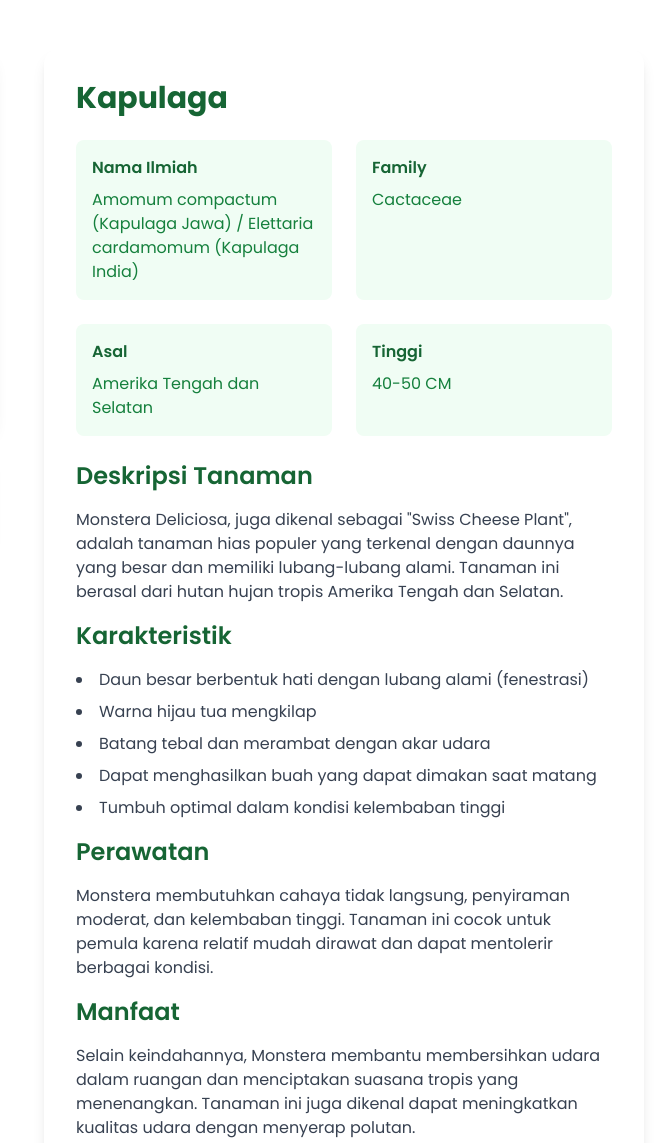
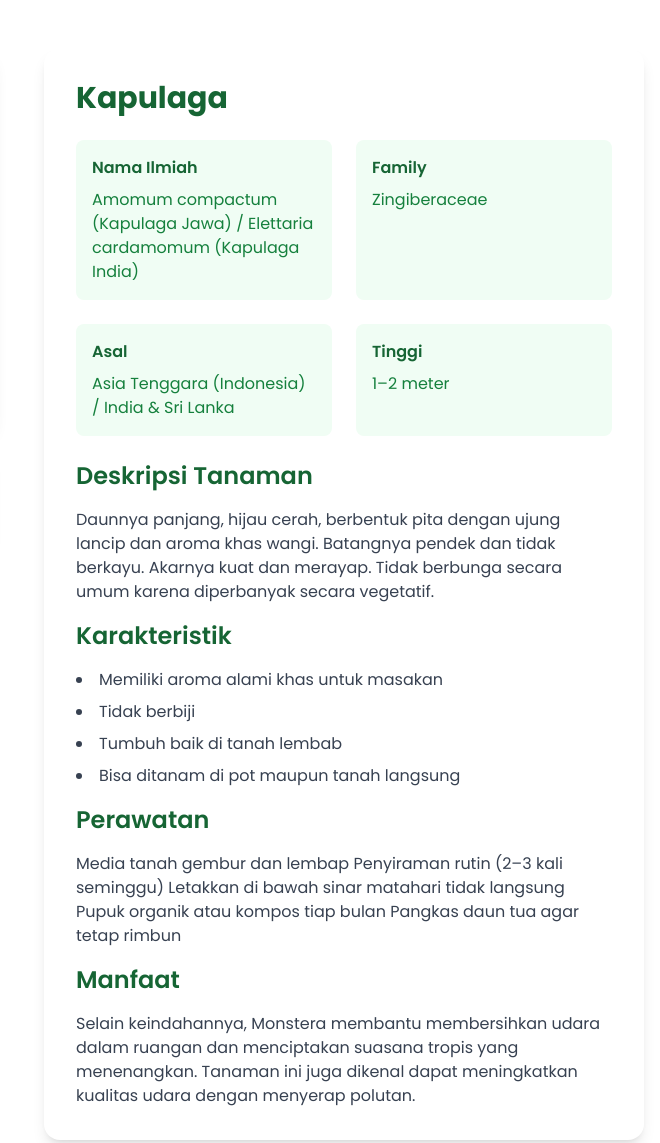
Before and after one commit to Scheminginnine-eight/plant-2, a plain HTML site: page index.html in a window 1280 px wide. Shown: the top 1143 px of the page, 620-1280 px from the left. Drawn offline with nearby package versions, Linux system fonts and the light colour scheme.

Commit message:
Update index.html

```diff
--- a/index.html
+++ b/index.html
@@ -74,36 +74,39 @@
                         </div>
                         <div class="bg-green-50 rounded-lg p-4">
                             <h3 class="font-semibold text-green-800 mb-2">Family</h3>
-                            <p class="text-green-700">Cactaceae</p>
+                            <p class="text-green-700">Zingiberaceae</p>
                         </div>
                         <div class="bg-green-50 rounded-lg p-4">
                             <h3 class="font-semibold text-green-800 mb-2">Asal</h3>
-                            <p class="text-green-700">Amerika Tengah dan Selatan</p>
+                            <p class="text-green-700">Asia Tenggara (Indonesia) / India & Sri Lanka</p>
                         </div>
                         <div class="bg-green-50 rounded-lg p-4">
                             <h3 class="font-semibold text-green-800 mb-2">Tinggi</h3>
-                            <p class="text-green-700">40-50 CM</p>
+                            <p class="text-green-700">1–2 meter</p>
                         </div>
                     </div>
 
                     <div class="prose prose-green max-w-none">
                         <h2 class="text-2xl font-semibold text-green-800 mb-4">Deskripsi Tanaman</h2>
                         <p class="text-gray-700 mb-4">
-                            Monstera Deliciosa, juga dikenal sebagai "Swiss Cheese Plant", adalah tanaman hias populer yang terkenal dengan daunnya yang besar dan memiliki lubang-lubang alami. Tanaman ini berasal dari hutan hujan tropis Amerika Tengah dan Selatan.
+                           Daunnya panjang, hijau cerah, berbentuk pita dengan ujung lancip dan aroma khas wangi. Batangnya pendek dan tidak berkayu. Akarnya kuat dan merayap. Tidak berbunga secara umum karena diperbanyak secara vegetatif.
                         </p>
 
                         <h2 class="text-2xl font-semibold text-green-800 mb-4">Karakteristik</h2>
                         <ul class="list-disc list-inside text-gray-700 space-y-2 mb-4">
-                            <li>Daun besar berbentuk hati dengan lubang alami (fenestrasi)</li>
-                            <li>Warna hijau tua mengkilap</li>
-                            <li>Batang tebal dan merambat dengan akar udara</li>
-                            <li>Dapat menghasilkan buah yang dapat dimakan saat matang</li>
-                            <li>Tumbuh optimal dalam kondisi kelembaban tinggi</li>
+                            <li>Memiliki aroma alami khas untuk masakan</li>
+                            <li>Tidak berbiji</li>
+                            <li>Tumbuh baik di tanah lembab</li>
+                            <li>Bisa ditanam di pot maupun tanah langsung</li>
                         </ul>
 
                         <h2 class="text-2xl font-semibold text-green-800 mb-4">Perawatan</h2>
                         <p class="text-gray-700 mb-4">
-                            Monstera membutuhkan cahaya tidak langsung, penyiraman moderat, dan kelembaban tinggi. Tanaman ini cocok untuk pemula karena relatif mudah dirawat dan dapat mentolerir berbagai kondisi.
+                            Media tanah gembur dan lembap
+Penyiraman rutin (2–3 kali seminggu)
+Letakkan di bawah sinar matahari tidak langsung
+Pupuk organik atau kompos tiap bulan
+Pangkas daun tua agar tetap rimbun
                         </p>
 
                         <h2 class="text-2xl font-semibold text-green-800 mb-4">Manfaat</h2>
```
